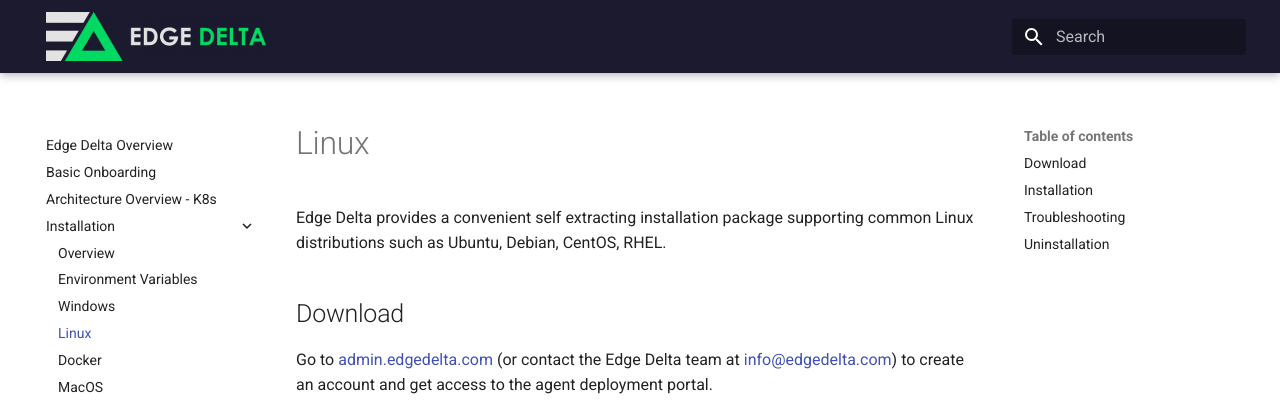
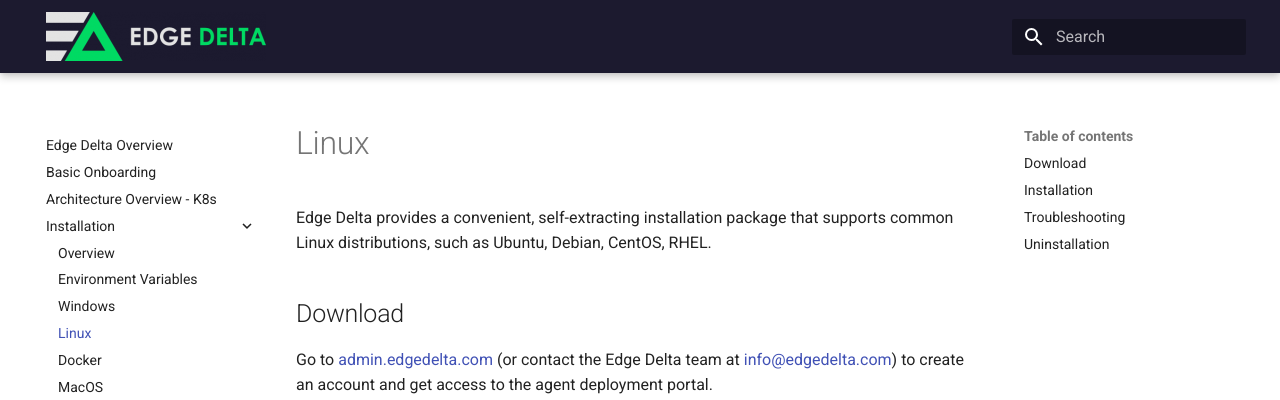
Before and after one commit to edgedelta/docs, an MkDocs documentation site: the page built from docs/installation/linux.md, in a window 1280 px wide and 900 px high. Shown: the top 400 px of the window. Built offline with MkDocs 1.6.1 and Material for MkDocs 9.7.7, drawn with Linux system fonts in a browser that asks for light colours.

Commit message:
Made minor changes in first paragraph for testing purposes (#33)
Co-authored-by: Fatih Yildiz <yildizfatih@gmail.com>

```diff
--- a/docs/installation/linux.md
+++ b/docs/installation/linux.md
@@ -6,7 +6,7 @@ description: >-
 
 # Linux
 
-Edge Delta provides a convenient self extracting installation package supporting common Linux distributions such as Ubuntu, Debian, CentOS, RHEL.
+Edge Delta provides a convenient, self-extracting installation package that supports common Linux distributions, such as Ubuntu, Debian, CentOS, RHEL.
 
 ## Download
 
```
